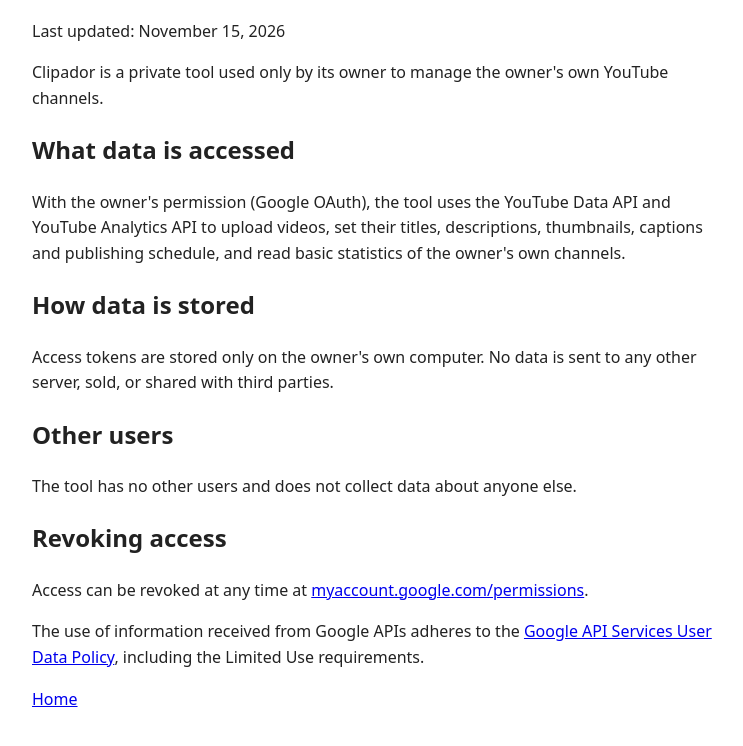
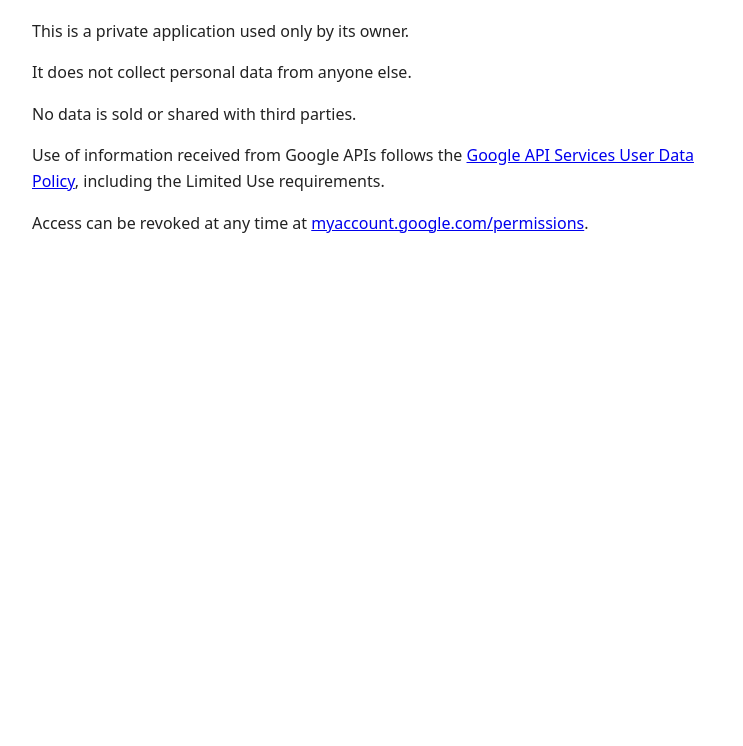
Before and after one commit to RodrigoGPCosta/clipador-app, a plain HTML site: page privacy.html in a window 1280 px wide. Shown: the part 94-840 px from the top of the page, without its empty margins (268-1011 px from the left). After the commit the page ends 800 px from the top, so only its background shows below. Drawn offline with Linux system fonts and the light colour scheme.

Commit message:
Shorter, generic pages

```diff
--- a/privacy.html
+++ b/privacy.html
@@ -1,19 +1,12 @@
 <!doctype html>
 <html lang="en"><head><meta charset="utf-8"><meta name="viewport" content="width=device-width,initial-scale=1">
-<title>Clipador Privacy Policy</title>
+<title>Privacy Policy</title>
 <style>body{font-family:system-ui,sans-serif;max-width:680px;margin:40px auto;padding:0 16px;line-height:1.6;color:#222;background:#fff}</style></head>
 <body>
 <h1>Privacy Policy</h1>
-<p>Last updated: November 15, 2026</p>
-<p>Clipador is a private tool used only by its owner to manage the owner's own YouTube channels.</p>
-<h2>What data is accessed</h2>
-<p>With the owner's permission (Google OAuth), the tool uses the YouTube Data API and YouTube Analytics API to upload videos, set their titles, descriptions, thumbnails, captions and publishing schedule, and read basic statistics of the owner's own channels.</p>
-<h2>How data is stored</h2>
-<p>Access tokens are stored only on the owner's own computer. No data is sent to any other server, sold, or shared with third parties.</p>
-<h2>Other users</h2>
-<p>The tool has no other users and does not collect data about anyone else.</p>
-<h2>Revoking access</h2>
+<p>This is a private application used only by its owner.</p>
+<p>It does not collect personal data from anyone else.</p>
+<p>No data is sold or shared with third parties.</p>
+<p>Use of information received from Google APIs follows the <a href="https://developers.google.com/terms/api-services-user-data-policy">Google API Services User Data Policy</a>, including the Limited Use requirements.</p>
 <p>Access can be revoked at any time at <a href="https://myaccount.google.com/permissions">myaccount.google.com/permissions</a>.</p>
-<p>The use of information received from Google APIs adheres to the <a href="https://developers.google.com/terms/api-services-user-data-policy">Google API Services User Data Policy</a>, including the Limited Use requirements.</p>
-<p><a href="index.html">Home</a></p>
 </body></html>
```
Also changed, not shown: index.html (+1 -2 lines).
